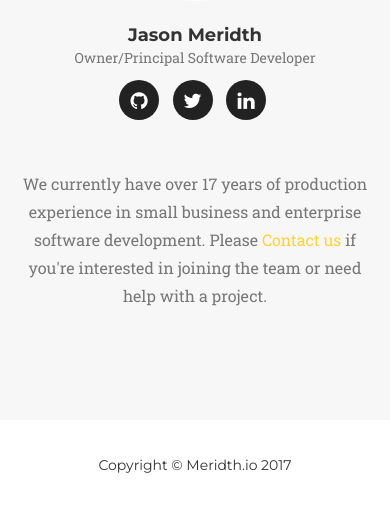
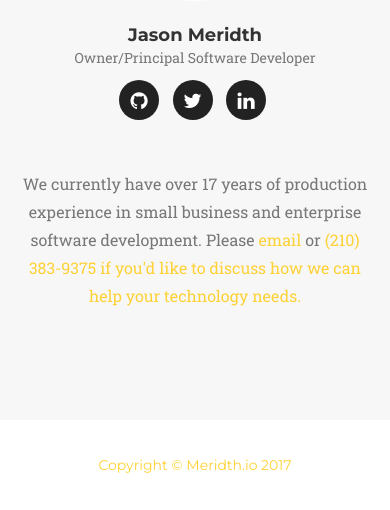
Before and after one commit to jmeridth/meridth.io, a Flask app: page / in a window 390 px wide. Shown: the part 4167-4677 px from the top of the page. Run offline with Flask 2, Linux system fonts and the light colour scheme; some libraries are stand-ins or nearby versions; some web fonts are replaced.

Commit message:
add phone number to website for contact information

```diff
--- a/templates/index.html
+++ b/templates/index.html
@@ -182,7 +182,7 @@
         </div>
         <div class="row">
             <div class="col-lg-8 col-lg-offset-2 text-center">
-              <p class="large text-muted">We currently have over {{ years_experience }} years of production experience in small business and enterprise software development.  Please <a href="mailto:jason@meridth.io">Contact us</a> if you're interested in joining the team or need help with a project.</p>
+              <p class="large text-muted">We currently have over {{ years_experience }} years of production experience in small business and enterprise software development.  Please <a href="mailto:jason@meridth.io">email</a> or <a href="tel:210-383-9375">(210) 383-9375<a/> if you'd like to discuss how we can help your technology needs.</p>
             </div>
         </div>
     </div>
```
